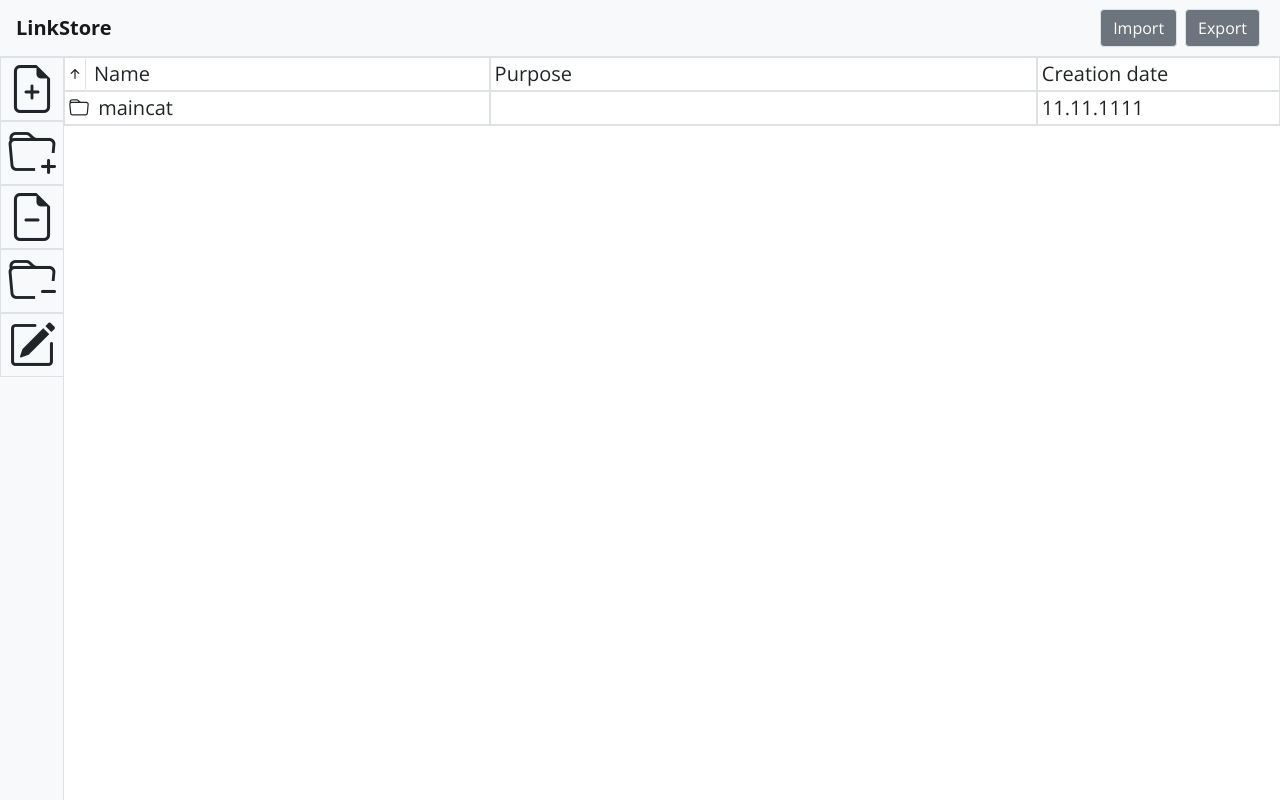
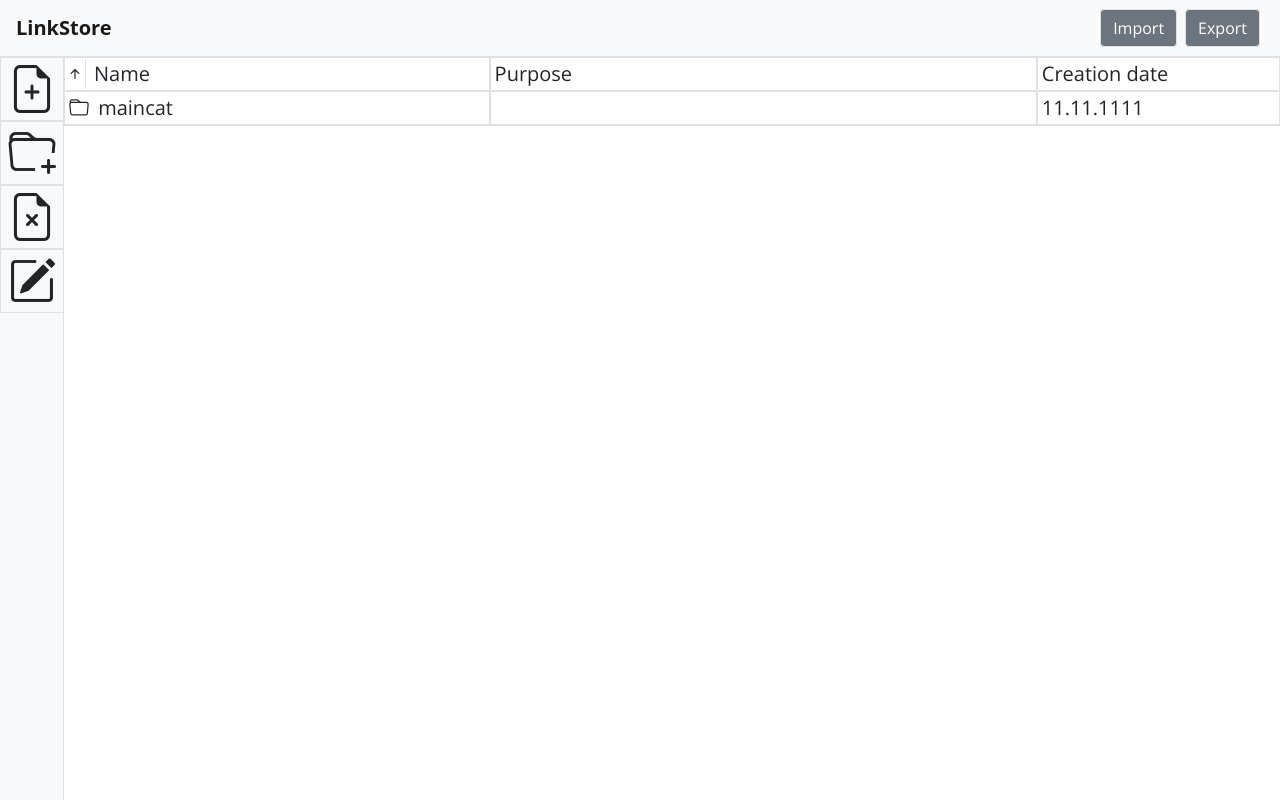
Before and after one commit to YuriiRG/LinkStore, a Vue app in the folder link-store/: page / in a window 1280 px wide. Built offline with nearby package versions, Linux system fonts and the light colour scheme.

Commit message:
Implement remove link/folder button

```diff
--- a/link-store/src/components/MainLayout.vue
+++ b/link-store/src/components/MainLayout.vue
@@ -7,13 +7,10 @@
             <div class="border action-icon-block btn" title="Add new folder" data-bs-toggle="modal" data-bs-target="#new-folder-model">
                 <i class="bi bi-folder-plus action-icon"></i>
             </div>
-            <div class="border action-icon-block btn" title="Remove link" v-on:click="removeLink()">
-                <i class="bi bi-file-earmark-minus action-icon"></i>
+            <div class="border action-icon-block btn" title="Remove" v-on:click="removeLink()">
+                <i class="bi bi-file-earmark-x action-icon"></i>
             </div>
-            <div class="border action-icon-block btn" title="Remove folder" v-on:click="removeFolder()">
-                <i class="bi bi-folder-minus action-icon"></i>
-            </div>
-            <div class="border action-icon-block btn" title="Remove folder" v-on:click="editLink()">
+            <div class="border action-icon-block btn" title="Edit" v-on:click="editLink()">
                 <i class="bi bi-pencil-square action-icon"></i>
             </div>
         </div>
@@ -138,10 +135,10 @@ export default {
             }
         },
         removeLink() {
-            alert("removeLink");
-        },
-        removeFolder() {
-            alert("removeFolder");
+            let selected = this.linkList.filter(c => c.isSelected);
+            if (selected.length > 0) {
+                this.linkList.splice(this.linkList.indexOf(selected[0]), 1);
+            }
         },
         editLink() {
             alert("removeFolder");
```
